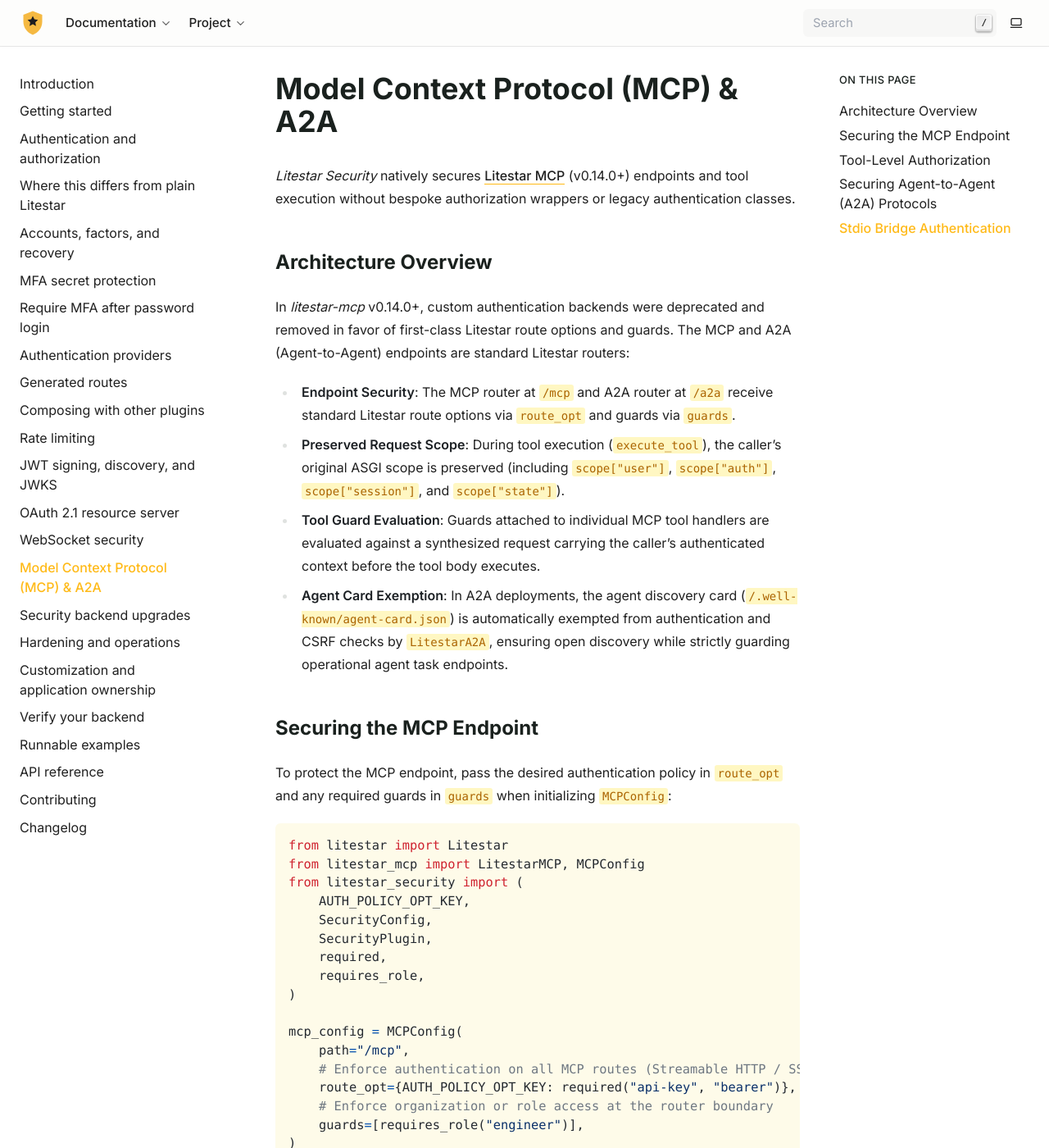
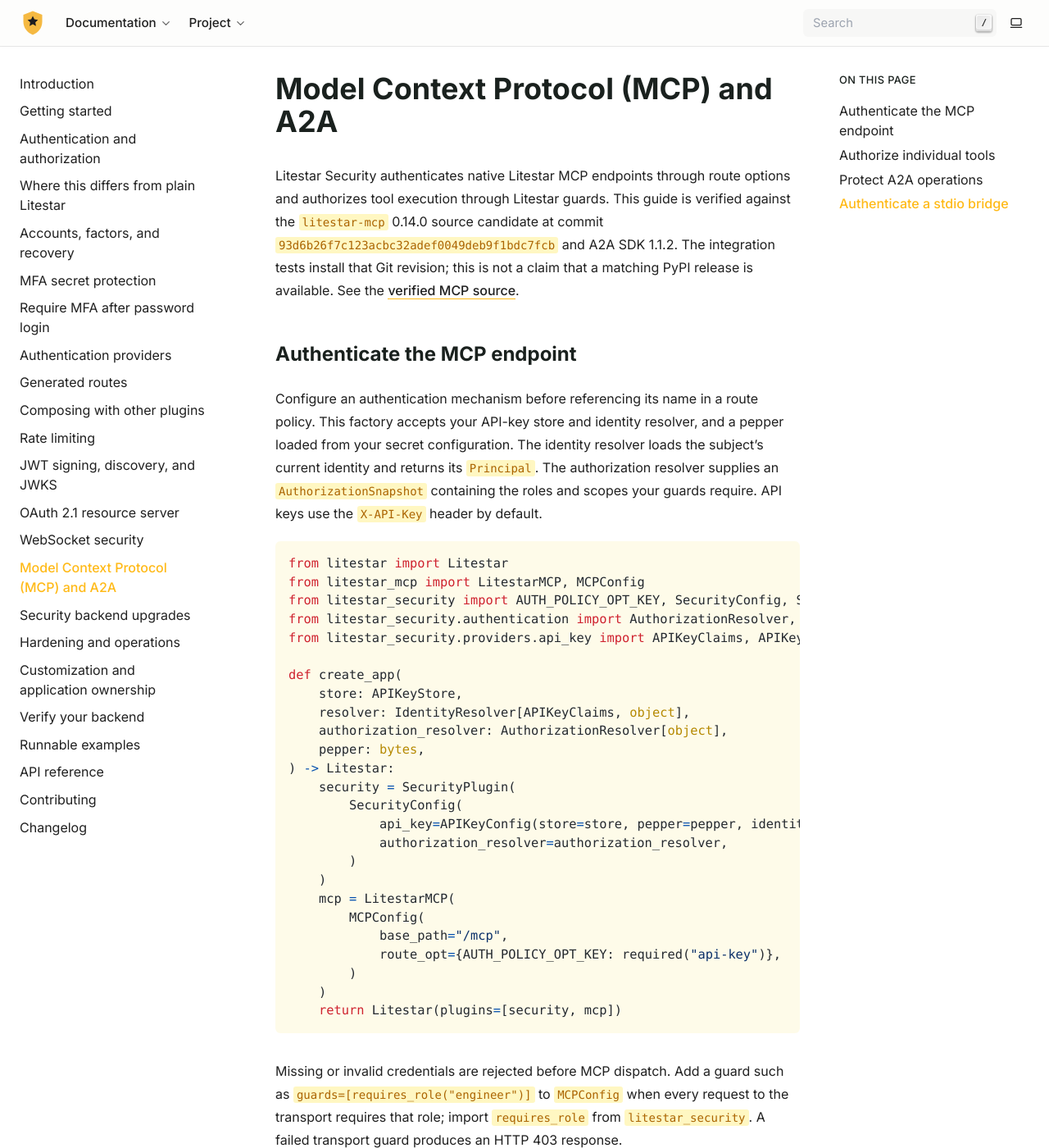
Before and after one commit to cofin/litestar-security, a Sphinx documentation site: the page built from docs/integrations/mcp.rst, in a window 1280 px wide and 1400 px high. Shown: the whole window at 82% size. Built offline with Sphinx 7.4.7, drawn with Linux system fonts in a browser that asks for light colours; some of the changed text lies outside the part shown.

Commit message:
docs(mcp): align integration guide with verified native APIs

```diff
--- a/docs/authentication.rst
+++ b/docs/authentication.rst
@@ -12,6 +12,9 @@ through the route ``auth`` keyword. Runtime admission and native OpenAPI
 security projection compile from the same normalized policy. Authentication
 failure is ``401``, guard denial is ``403``, and unavailable verification fails
 closed as ``503``.
+
+For native MCP and A2A endpoints, see :doc:`integrations/mcp` for explicit
+transport policies, tool guards, and authenticated stdio bridges.
 
 Native ownership
 ----------------
--- a/docs/changelog.rst
+++ b/docs/changelog.rst
@@ -47,6 +47,10 @@ Added
 Fixed
 ~~~~~
 
+* Correct MCP and A2A integration examples against the pinned 0.14.0 source:
+  endpoint configuration, tool guard enforcement, agent-card construction, and
+  async stdio bridge authentication. Clarify default-participant authentication
+  and distinguish advertised tool scopes from enforced authorization.
 * Restore package annotation and formatting checks while preserving deferred
   type resolution, named exports, and optional dependency isolation. Wildcard
   imports from ``backends.sqlspec.stores.accounts`` now expose only
--- a/docs/composition.rst
+++ b/docs/composition.rst
@@ -10,6 +10,10 @@ their own.
 With mechanisms configured, a route that declares no policy compiles to implicit
 ``required()``. That includes routes this application did not write, so a
 freshly added static files router answers ``401`` until it is excluded.
+
+The :doc:`MCP and A2A integration guide <integrations/mcp>` shows how to apply
+explicit endpoint policies while preserving public agent-card discovery and
+authorizing individual tools.
 
 This is Litestar's behavior, not a Litestar Security quirk
 ==========================================================
--- a/docs/integrations/mcp.rst
+++ b/docs/integrations/mcp.rst
@@ -1,164 +1,184 @@
-Model Context Protocol (MCP) & A2A
-===================================
+Model Context Protocol (MCP) and A2A
+========================================
 
-`Litestar Security` natively secures `Litestar MCP`_ (v0.14.0+) endpoints and
-tool execution without bespoke authorization wrappers or legacy authentication
-classes.
+Litestar Security authenticates native Litestar MCP endpoints through route
+options and authorizes tool execution through Litestar guards. This guide is
+verified against the ``litestar-mcp`` 0.14.0 source candidate at commit
+``93d6b26f7c123acbc32adef0049deb9f1bdc7fcb`` and A2A SDK 1.1.2. The integration
+tests install that Git revision; this is not a claim that a matching PyPI release
+is available. See the `verified MCP source`_.
 
-.. _Litestar MCP: https://github.com/litestar-org/litestar-mcp
+.. _verified MCP source: https://github.com/cofin/litestar-mcp/tree/93d6b26f7c123acbc32adef0049deb9f1bdc7fcb
 
-Architecture Overview
----------------------
+Authenticate the MCP endpoint
+----------------------------------------
 
-In `litestar-mcp` v0.14.0+, custom authentication backends were deprecated and
-removed in favor of first-class Litestar route options and guards. The MCP and
-A2A (Agent-to-Agent) endpoints are standard Litestar routers:
-
-* **Endpoint Security**: The MCP router at ``/mcp`` and A2A router at ``/a2a``
-  receive standard Litestar route options via ``route_opt`` and guards via
-  ``guards``.
-* **Preserved Request Scope**: During tool execution (``execute_tool``), the
-  caller's original ASGI scope is preserved (including ``scope["user"]``,
-  ``scope["auth"]``, ``scope["session"]``, and ``scope["state"]``).
-* **Tool Guard Evaluation**: Guards attached to individual MCP tool handlers
-  are evaluated against a synthesized request carrying the caller's
-  authenticated context before the tool body executes.
-* **Agent Card Exemption**: In A2A deployments, the agent discovery card
-  (``/.well-known/agent-card.json``) is automatically exempted from
-  authentication and CSRF checks by ``LitestarA2A``, ensuring open discovery
-  while strictly guarding operational agent task endpoints.
-
-Securing the MCP Endpoint
--------------------------
-
-To protect the MCP endpoint, pass the desired authentication policy in
-``route_opt`` and any required guards in ``guards`` when initializing
-``MCPConfig``:
+Configure an authentication mechanism before referencing its name in a route
+policy. This factory accepts your API-key store and identity resolver, and a
+pepper loaded from your secret configuration. The identity resolver loads the
+subject's current identity and returns its ``Principal``. The authorization
+resolver supplies an ``AuthorizationSnapshot`` containing the roles and scopes
+your guards require. API keys use the ``X-API-Key`` header by default.
 
 .. code-block:: python
 
    from litestar import Litestar
    from litestar_mcp import LitestarMCP, MCPConfig
-   from litestar_security import (
-       AUTH_POLICY_OPT_KEY,
-       SecurityConfig,
-       SecurityPlugin,
-       required,
-       requires_role,
-   )
+   from litestar_security import AUTH_POLICY_OPT_KEY, SecurityConfig, SecurityPlugin, required
+   from litestar_security.authentication import AuthorizationResolver, IdentityResolver
+   from litestar_security.providers.api_key import APIKeyClaims, APIKeyConfig, APIKeyStore
 
-   mcp_config = MCPConfig(
-       path="/mcp",
-       # Enforce authentication on all MCP routes (Streamable HTTP / SSE)
-       route_opt={AUTH_POLICY_OPT_KEY: required("api-key", "bearer")},
-       # Enforce organization or role access at the router boundary
-       guards=[requires_role("engineer")],
-   )
+   def create_app(
+       store: APIKeyStore,
+       resolver: IdentityResolver[APIKeyClaims, object],
+       authorization_resolver: AuthorizationResolver[object],
+       pepper: bytes,
+   ) -> Litestar:
+       security = SecurityPlugin(
+           SecurityConfig(
+               api_key=APIKeyConfig(store=store, pepper=pepper, identity_resolver=resolver),
+               authorization_resolver=authorization_resolver,
+           )
+       )
+       mcp = LitestarMCP(
+           MCPConfig(
+               base_path="/mcp",
+               route_opt={AUTH_POLICY_OPT_KEY: required("api-key")},
+           )
+       )
+       return Litestar(plugins=[security, mcp])
 
-   security_plugin = SecurityPlugin(
-       SecurityConfig(
-           # Standard security configuration...
-       )
-   )
+Missing or invalid credentials are rejected before MCP dispatch. Add a guard
+such as ``guards=[requires_role("engineer")]`` to ``MCPConfig`` when every
+request to the transport requires that role; import ``requires_role`` from
+``litestar_security``. A failed transport guard produces an HTTP 403 response.
 
-   app = Litestar(
-       plugins=[security_plugin, LitestarMCP(mcp_config)],
-   )
+Use an explicit policy so the endpoint's requirement remains clear as other
+mechanisms are added. Without an explicit policy, default-participating
+mechanisms determine authentication. A configured API-key mechanism participates
+by default, so ``require_default=False`` does not make that application public.
+With no default participants, ``require_default=False`` permits implicit public
+routes; ``require_default=True`` rejects that configuration at startup.
 
-Tool-Level Authorization
-------------------------
+The pinned MCP source implements stateless ``server/discover``, not an
+``initialize`` handshake. Raw HTTP clients must send the protocol metadata and
+headers required by that source's ``2026-07-28`` protocol. Authentication does
+not replace protocol validation; use a compatible client or the bridge below.
 
-In addition to securing the entire ``/mcp`` endpoint, individual MCP tools can
-enforce granular permissions and role checks. When a client invokes a tool via
-``tools/call``, ``litestar-mcp`` evaluates the tool's configured guards against
-the authenticated request scope:
+Authorize individual tools
+---------------------------
+
+Attach guards to the Litestar handler decorator. ``mcp_tool(scopes=...)``
+advertises scope metadata; it does not enforce authorization. Use
+``requires_scope`` for that check, alongside any role requirement.
 
 .. code-block:: python
 
    from typing import Any
-   from litestar import Request
+
+   from litestar import Request, post
    from litestar_mcp import mcp_tool
-   from litestar_security import requires_scope, requires_role
+   from litestar_security import requires_role, requires_scope
 
-   @mcp_tool(
-       name="deploy_service",
-       description="Deploy a production service",
-       guards=[requires_role("admin"), requires_scope("services:write")],
-   )
-   async def deploy_service(service_id: str, request: Request[Any, Any, Any]) -> dict[str, str]:
-       # Caller identity is readily available on the request
-       user = request.user
-       return {
-           "status": "deployed",
-           "service_id": service_id,
-           "initiated_by": getattr(user, "email", str(user)),
-       }
+   @post("/deploy", guards=[requires_role("admin"), requires_scope("services:write")])
+   @mcp_tool(name="deploy_service", scopes=["services:write"])
+   async def deploy_service(request: Request[Any, Any, Any]) -> dict[str, str]:
+       return {"requested_by": request.user.id}
 
-If a caller lacks the required permissions, the guard raises
-``PermissionDeniedException`` (HTTP 403), which ``litestar-mcp`` converts into
-a standard MCP tool error response without disclosing unauthorized internal state.
+Register ``deploy_service`` in the application's ``route_handlers``. Replace the
+example response with your deployment operation. The tool request retains the
+authenticated caller's ASGI scope, and ``request.user`` is the resolved
+``Principal``. Guards run before the handler body. A failed tool guard produces
+an MCP result with ``isError=True`` inside an HTTP 200 response; the handler does
+not execute. This differs from a guard rejecting the transport itself.
 
-Securing Agent-to-Agent (A2A) Protocols
----------------------------------------
+Protect A2A operations
+----------------------
 
-The Agent-to-Agent protocol enables autonomous multi-agent discovery and task
-delegation. Because agents discover capabilities by reading the public Agent Card
-(RFC 8615 well-known URI), the discovery endpoint must remain accessible while
-task operations require strict workload authentication.
-
-``LitestarA2A`` handles this distinction automatically:
-
-1. The root A2A router applies ``route_opt`` and ``guards`` to task management,
-   message exchange, and streaming endpoints.
-2. The agent card route (``/.well-known/agent-card.json``) is mounted with
-   ``opt={"exclude_from_auth": True, "exclude_from_csrf": True}``, ensuring
-   it remains publicly discoverable by peer agents.
+Install the MCP package's ``a2a`` extra to use its optional A2A integration.
+Build the card with the A2A SDK protobuf types, and pass the card, request
+handler, and configuration separately to ``LitestarA2A``. The factory below
+accepts your SDK ``AgentExecutor`` implementation. Use it alongside the
+``SecurityPlugin`` configured above.
 
 .. code-block:: python
 
-   from litestar import Litestar
-   from litestar_mcp.a2a import LitestarA2A, A2AConfig, AgentCard
-   from litestar_security import (
-       AUTH_POLICY_OPT_KEY,
-       SecurityConfig,
-       SecurityPlugin,
-       required,
-       requires_scope,
-   )
+   from a2a.server.agent_execution import AgentExecutor
+   from a2a.server.request_handlers import DefaultRequestHandler
+   from a2a.server.tasks import InMemoryTaskStore
+   from a2a.types import AgentCard, AgentInterface
+   from litestar_mcp.a2a import A2AConfig, LitestarA2A
+   from litestar_security import AUTH_POLICY_OPT_KEY, required, requires_scope
 
-   card = AgentCard(
-       name="ResearchAgent",
-       description="Conducts automated literature and code reviews",
-       url="https://agent.example.com",
-       version="1.0.0",
-   )
+   def create_a2a(executor: AgentExecutor) -> LitestarA2A:
+       card = AgentCard(
+           name="Research agent",
+           description="Answers research requests",
+           version="1.0.0",
+           supported_interfaces=[
+               AgentInterface(
+                   url="https://agent.example.com/a2a",
+                   protocol_binding="JSONRPC",
+                   protocol_version="1.0",
+               )
+           ],
+       )
+       handler = DefaultRequestHandler(executor, InMemoryTaskStore(), card)
+       return LitestarA2A(
+           card,
+           handler,
+           A2AConfig(
+               path="/a2a",
+               route_opt={AUTH_POLICY_OPT_KEY: required("api-key")},
+               guards=[requires_scope("a2a:delegate")],
+           ),
+       )
 
-   a2a_config = A2AConfig(
-       path="/a2a",
-       card=card,
-       # Protect task dispatch and execution
-       route_opt={AUTH_POLICY_OPT_KEY: required("workload-jwt", "api-key")},
-       guards=[requires_scope("a2a:delegate")],
-   )
+Add the returned plugin to the application's ``plugins`` list. The example
+task store is process-local; select an SDK-compatible durable store when tasks
+must survive restarts. Clients targeting this protocol send
+``A2A-Version: 1.0`` in addition to their authentication header.
 
-   app = Litestar(
-       plugins=[SecurityPlugin(SecurityConfig(...)), LitestarA2A(a2a_config)],
-   )
+The default discovery card at ``/.well-known/agent-card.json`` is registered
+separately with authentication and CSRF exclusions. ``A2AConfig`` route options
+and guards apply to the operational endpoint, not the card. Anonymous card
+discovery and protected task access are verified with the native plugins.
+Application-level guards still apply according to Litestar's normal guard
+inheritance; the card's authentication exclusion does not bypass those guards.
 
-Stdio Bridge Authentication
----------------------------
+Authenticate a stdio bridge
+----------------------------------------
 
-When running CLI-based local agent bridges (such as the stdio-to-streamable-HTTP
-bridge in ``litestar_mcp.mcp.bridge``), client processes authenticate by passing
-an API key or bearer token via environment variables or CLI flags into the
-underlying HTTP client transport:
+The bridge is an async function whose first argument is the endpoint URL. This
+example supplies the same API-key header expected by the server. The provider
+is called for each request, allowing an application to substitute its own
+credential refresh mechanism.
 
 .. code-block:: python
 
+   import os
+   from functools import partial
+
+   import anyio
    from litestar_mcp.mcp.bridge import run_stdio_streamable_http_bridge
 
-   # Connect stdio to authenticated remote Litestar MCP server
-   run_stdio_streamable_http_bridge(
-       url="https://api.example.com/mcp",
-       headers={"Authorization": f"Bearer {auth_token}"},
-   )
+   def provider() -> str:
+       return os.environ["MCP_API_KEY"]
+
+   if __name__ == "__main__":
+       raise SystemExit(
+           anyio.run(
+               partial(
+                   run_stdio_streamable_http_bridge,
+                   "https://api.example.com/mcp",
+                   token_provider=provider,
+                   header_name="X-API-Key",
+                   token_prefix="",
+               )
+           )
+       )
+
+Inside an existing async application, await the bridge directly. For a bearer
+mechanism configured on the server, the bridge's default header and prefix are
+``Authorization`` and ``Bearer ``. Static headers can instead be supplied with
+``headers={...}``.
```
